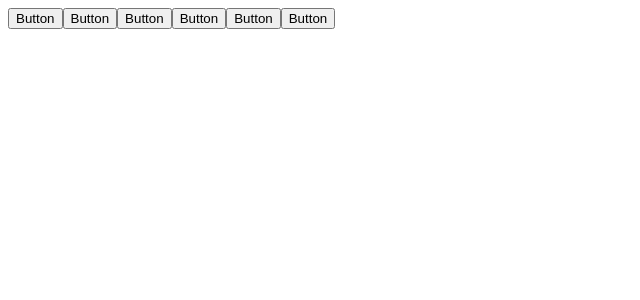
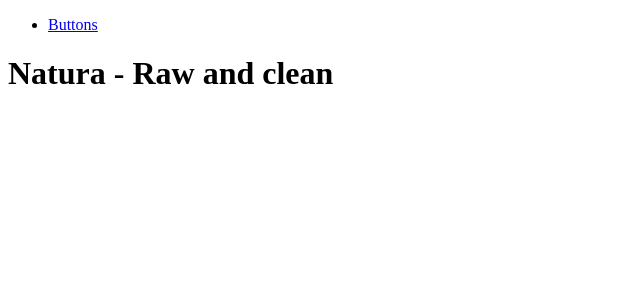
Before and after one commit to Bjodol/natura, a Next.js app in the folder documentation/: page / in a window 1280 px wide. Shown: the top 300 px of the page, without its empty margins (0-640 px from the left). Built offline with nearby package versions, Linux system fonts and the light colour scheme.

Commit message:
Updating some minor stuff

```diff
--- a/documentation/src/pages/index.tsx
+++ b/documentation/src/pages/index.tsx
@@ -1,5 +1,6 @@
 import Head from "next/head";
 import Image from "next/image";
+import Link from "next/link";
 
 export default function Home() {
   return (
@@ -9,14 +10,19 @@ export default function Home() {
         <meta name="description" content="Generated by create next app" />
         <link rel="icon" href="/favicon.ico" />
       </Head>
-
+      <header className="bg-base-main text-base-main-contrast border-b border-base-active">
+        <nav>
+          <ul>
+            <li>
+              <Link href="/buttons">
+                <a>Buttons</a>
+              </Link>
+            </li>
+          </ul>
+        </nav>
+      </header>
       <main className="bg-base-main text-base-main-contrast h-screen">
-        <button className="btn btn-transparent">Button</button>
-        <button className="btn btn-primary">Button</button>
-        <button className="btn btn-secondary">Button</button>
-        <button className="btn btn-base">Button</button>
-        <button className="btn btn-warning">Button</button>
-        <button className="btn btn-danger">Button</button>
+        <h1>Natura - Raw and clean</h1>
       </main>
 
       <footer></footer>
--- a/package.json
+++ b/package.json
@@ -6,6 +6,9 @@
   "author": "bjodol <bjorndolvik@gmail.com>",
   "license": "MIT",
   "private": true,
+  "scripts": {
+    "dev": "yarn workspace documentation dev"
+  },
   "workspaces": [
     "documentation",
     "natura"
```
Also changed, not shown: documentation/src/pages/buttons.tsx (added, +25 -0 lines), 1 other file (tests, documents, lock files or other folders).
